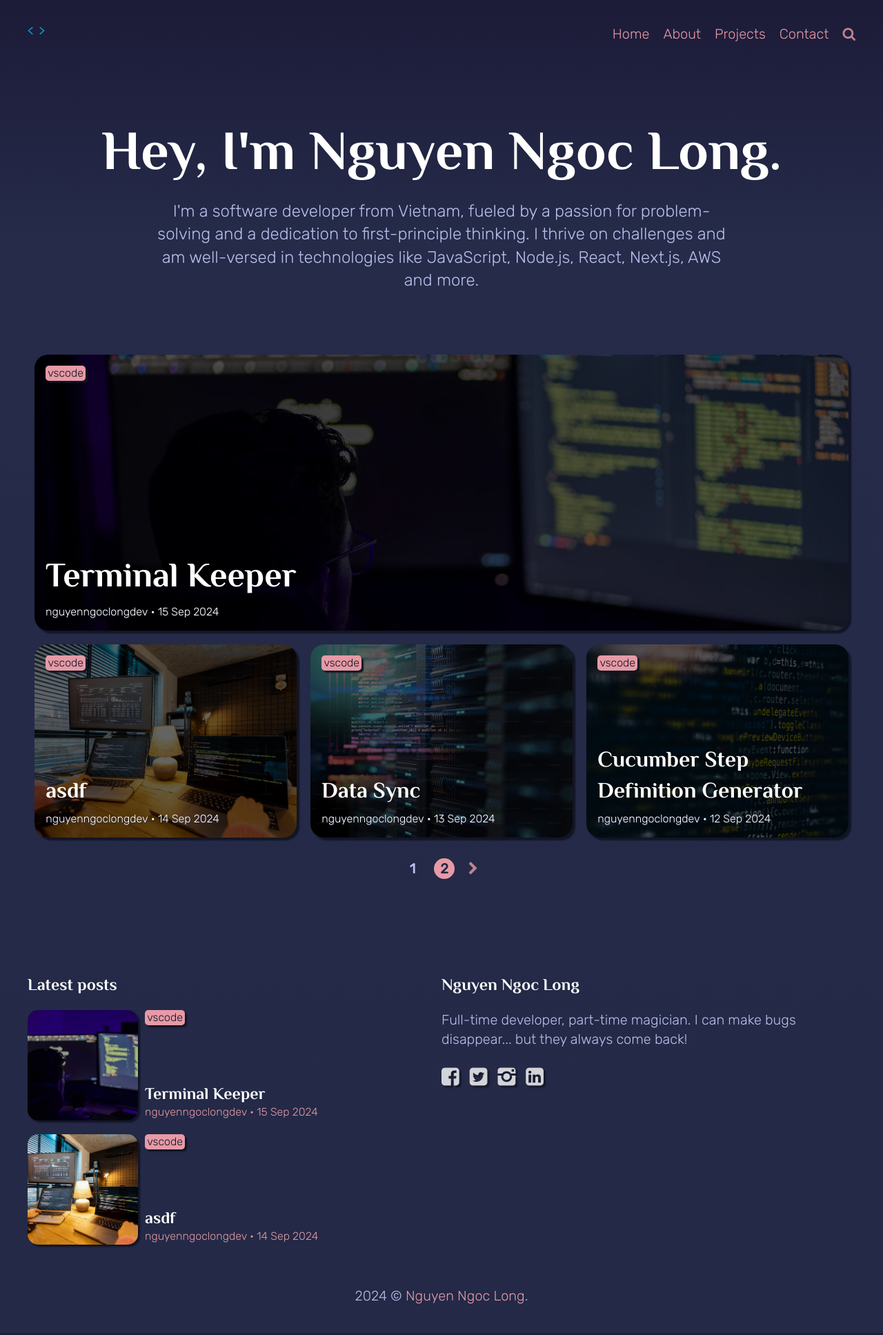
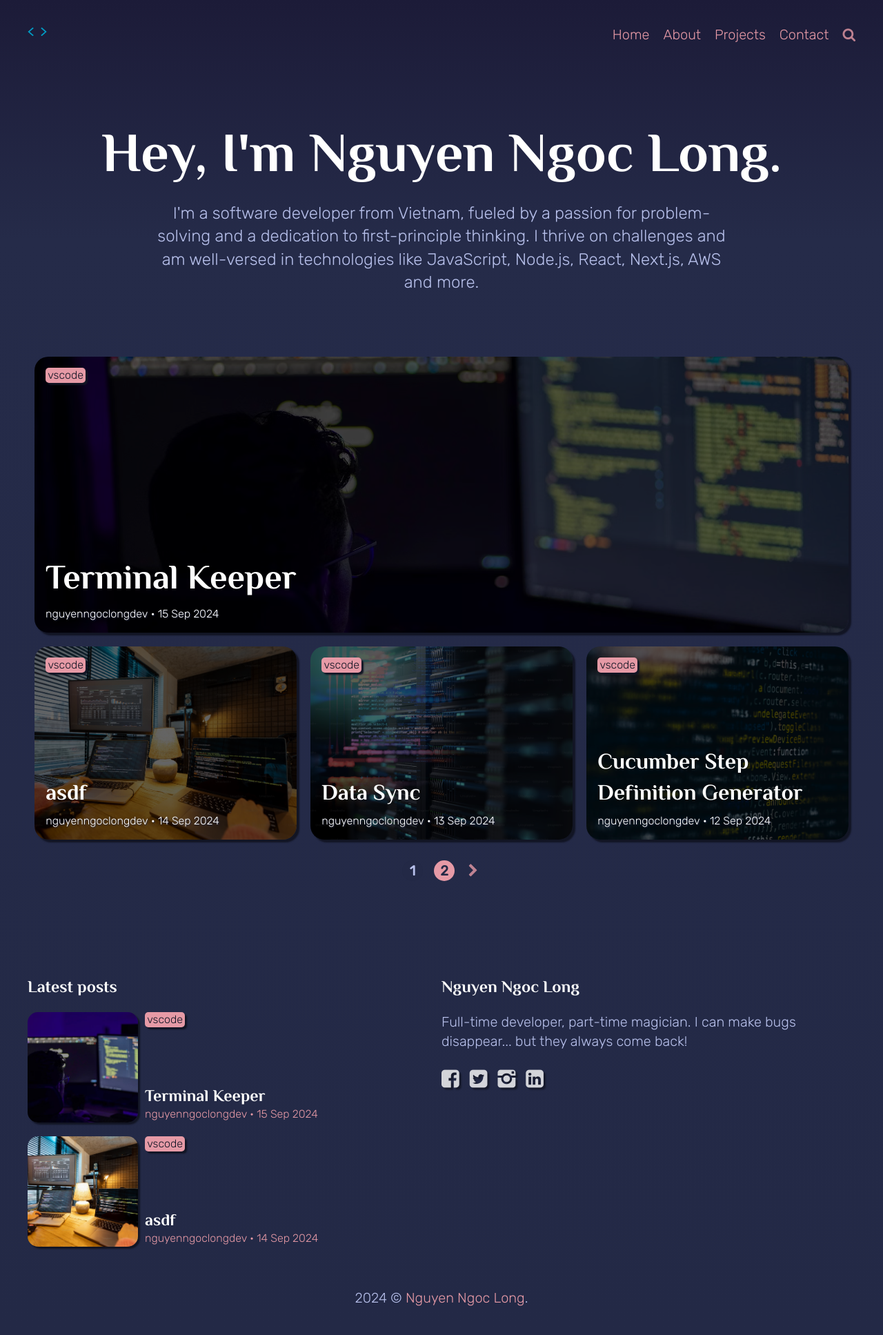
Before and after one commit to nguyenngoclongdev/nguyenngoclongdev.github.io, a Jekyll site: the page built from index.html, in a window 1280 px wide. Shown: the whole page at 69% size. Built offline with Jekyll 4.4.1, drawn with Linux system fonts in a browser that asks for light colours; the list of posts is cut into pages by our own code.

Commit message:
Update header.html

```diff
--- a/_includes/header.html
+++ b/_includes/header.html
@@ -1,6 +1,6 @@
 <header>
   <h1><a href="{{- '/' | relative_url -}}">
-    <img style="height: 25px;" src="assets/img/logo.gif">
+    <img style="height: 28px;" src="assets/img/logo.gif">
   </h1>
   <ul>
     <li><a href="{{- '/'  | relative_url -}}">Home</a></li>
```
